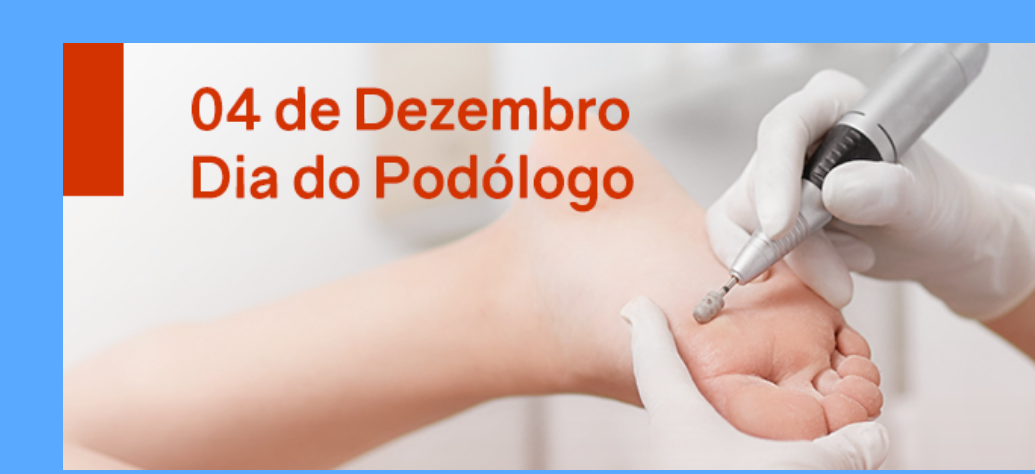
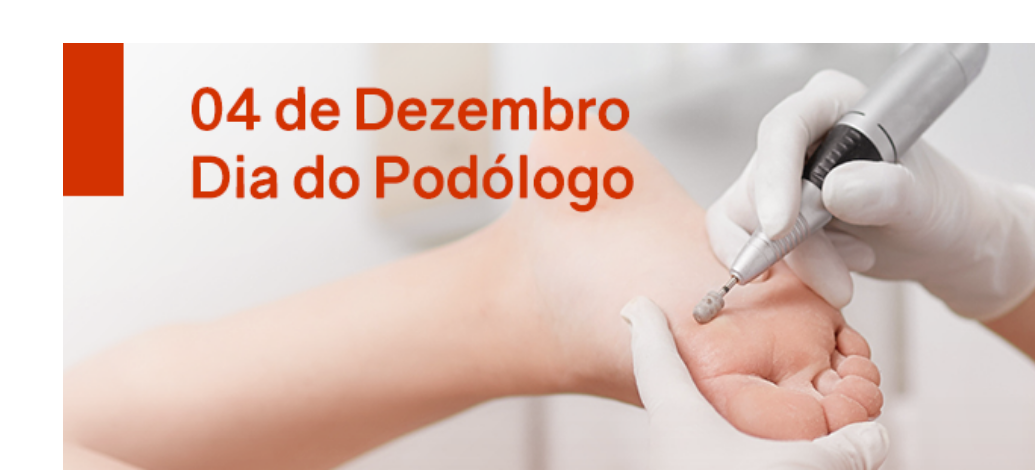
Before and after one commit to GabrielOrtiz05/PSI, a plain HTML site: page index.html in a window 1280 px wide. Shown: the top 474 px of the page, without its empty margins (245-1280 px from the left). Drawn offline with Linux system fonts and the light colour scheme.

Commit message:
Background

```diff
--- a/css/style.css
+++ b/css/style.css
@@ -26,5 +26,5 @@ position: relative;
 }
 body
 {
-background-color: #58a9ff;
+background-color: white;
 }
```
